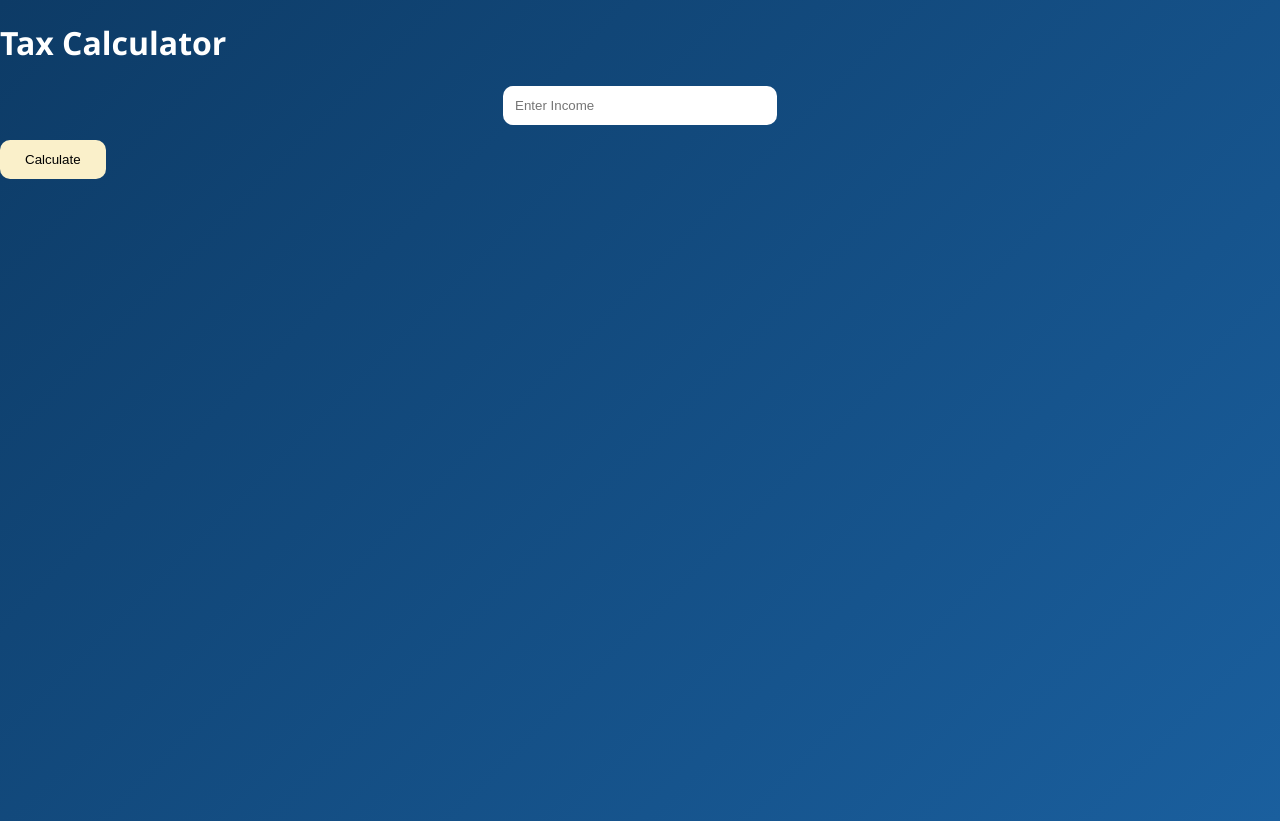
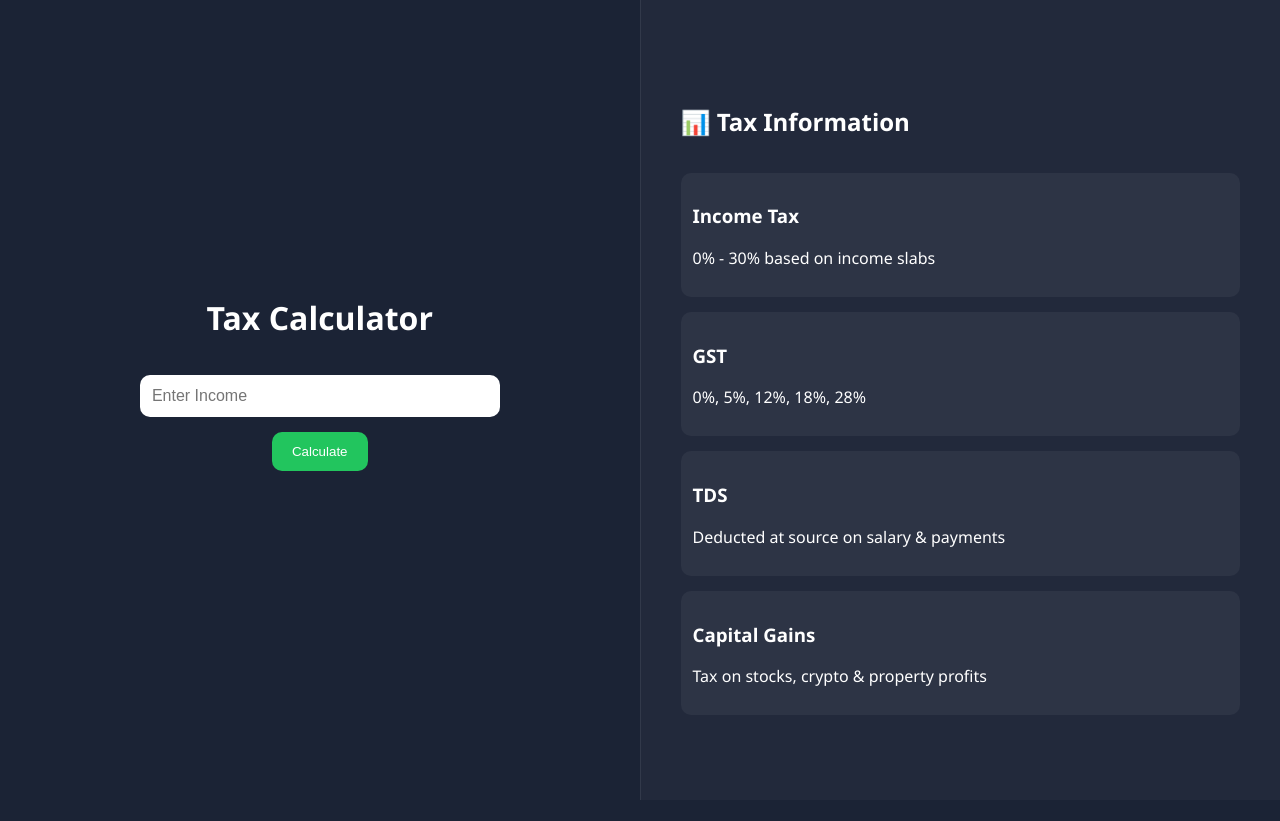
Before and after one commit to PallaviNawander/personal-finance-manager, a Flask app: page /tax in a window 1280 px wide. After the commit the page ends 800 px from the top, so only its background shows below. Run offline with Flask 3, Linux system fonts and the light colour scheme.

Commit message:
Updated UI for tax and news pages

```diff
--- a/app.py
+++ b/app.py
@@ -250,14 +250,30 @@ User:
 # ------------------ OTHER ROUTES ------------------
 @app.route("/news")
 def finance_news():
-    url = "https://newsapi.org/v2/top-headlines"
+    import requests
 
-    params = {
-        "category": "business",
-        "language": "en",
-        "apiKey": NEWS_API_KEY,
-        "pageSize": 10
-    }
+    query = request.args.get("q")
+
+    # If user searches → show search results
+    if query:
+        url = "https://newsapi.org/v2/everything"
+        params = {
+            "q": query,
+            "language": "en",
+            "sortBy": "publishedAt",
+            "apiKey": NEWS_API_KEY,
+            "pageSize": 10
+        }
+
+    # Otherwise → show random finance/business news
+    else:
+        url = "https://newsapi.org/v2/top-headlines"
+        params = {
+            "category": "business",
+            "language": "en",
+            "apiKey": NEWS_API_KEY,
+            "pageSize": 10
+        }
 
     try:
         res = requests.get(url, params=params, timeout=10)
@@ -265,8 +281,11 @@ def finance_news():
     except:
         articles = []
 
-    return render_template("news.html", articles=articles)
-
+    return render_template(
+        "news.html",
+        articles=articles,
+        query=query
+    )
 @app.route("/budget")
 def budget():
     return render_template("budget.html")
--- a/static/tax.css
+++ b/static/tax.css
@@ -1,50 +1,71 @@
 body {
     margin: 0;
     font-family: 'Segoe UI';
-
-    /* BACKGROUND (important!) */
-    background: linear-gradient(135deg, #0D3B66, #1a5f9e);
-
-    height: 100vh;
-    justify-content: center;
-    align-items: center;
-
+    background: #0f172a;
     color: white;
 }
 
-/* GLASS CONTAINER */
-.container {
-    backdrop-filter: blur(20px);
-    -webkit-backdrop-filter: blur(20px);
+/* FULL SPLIT LAYOUT */
+.tax-wrapper {
+    display: flex;
+    height: 100vh;
+    width: 100%;
+}
 
-    background: rgba(255, 255, 255, 0.1);
+/* BOTH PANELS HALF WIDTH */
+.card {
+    flex: 1;
+    padding: 40px;
+    box-sizing: border-box;
 
-    padding: 40px;
-    border-radius: 20px;
+    display: flex;
+    flex-direction: column;
+    justify-content: center;
+    gap: 15px;
+}
 
-    box-shadow: 0 8px 32px rgba(0,0,0,0.3);
+/* LEFT SIDE (CALCULATOR) */
+.calculator {
+    background: rgba(255,255,255,0.05);
+    border-right: 1px solid rgba(255,255,255,0.1);
+    align-items: center;
+    text-align: center;
+}
 
-    text-align: center;
+/* RIGHT SIDE (INFO) */
+.info {
+    background: rgba(255,255,255,0.08);
 }
 
 /* INPUT */
 input {
-    display: block;
-    margin: 15px auto;
-
     padding: 12px;
-    width: 250px;
-
+    width: 60%;
     border-radius: 10px;
     border: none;
+    outline: none;
+    font-size: 16px;
 }
 
 /* BUTTON */
 button {
-    align-items: center;
-    padding: 12px 25px;
-    background: #FAF0CA;
+    padding: 12px 20px;
+    border-radius: 10px;
     border: none;
+    background: #22c55e;
+    color: white;
+    cursor: pointer;
+    transition: 0.3s;
+}
+
+button:hover {
+    transform: scale(1.05);
+    background: #16a34a;
+}
+
+/* INFO BOXES */
+.box {
+    background: rgba(255,255,255,0.05);
+    padding: 12px;
     border-radius: 10px;
-    cursor: pointer;
 }
--- a/templates/tax.html
+++ b/templates/tax.html
@@ -1,24 +1,61 @@
 <!DOCTYPE html>
 <html>
 <head>
-    <title>Tax</title>
+    <title>Tax Calculator</title>
     <link rel="stylesheet" href="{{ url_for('static', filename='tax.css') }}">
 </head>
 
 <body>
 
-<h1 class="center-title">Tax Calculator</h1>
+<div class="tax-wrapper">
 
-<input type="number" id="income" placeholder="Enter Income">
-<button onclick="calc()">Calculate</button>
+    <!-- LEFT: CALCULATOR -->
+    <div class="card calculator">
 
-<h3 id="result"></h3>
+        <h1>Tax Calculator</h1>
+
+        <input type="number" id="income" placeholder="Enter Income">
+
+        <button onclick="calc()">Calculate</button>
+
+        <h2 id="result"></h2>
+
+    </div>
+
+    <!-- RIGHT: INFO PANEL -->
+    <div class="card info">
+
+        <h2>📊 Tax Information</h2>
+
+        <div class="box">
+            <h3>Income Tax</h3>
+            <p>0% - 30% based on income slabs</p>
+        </div>
+
+        <div class="box">
+            <h3>GST</h3>
+            <p>0%, 5%, 12%, 18%, 28%</p>
+        </div>
+
+        <div class="box">
+            <h3>TDS</h3>
+            <p>Deducted at source on salary & payments</p>
+        </div>
+
+        <div class="box">
+            <h3>Capital Gains</h3>
+            <p>Tax on stocks, crypto & property profits</p>
+        </div>
+
+    </div>
+
+</div>
 
 <script>
 function calc(){
     let income = document.getElementById("income").value;
     let tax = income * 0.1;
-    document.getElementById("result").innerText = "Tax: ₹" + tax;
+    document.getElementById("result").innerText = "Estimated Tax: ₹" + tax;
 }
 </script>
 
--- a/templates/welcome.html
+++ b/templates/welcome.html
@@ -5,14 +5,14 @@
 
     <link rel="stylesheet" href="{{ url_for('static', filename='style3.css') }}">
 
-    <link href="https://fonts.googleapis.com/css2?family=Libre+Baskerville:wght@400;700&display=swap" rel="stylesheet">
-    <link href="https://fonts.googleapis.com/css2?family=Didact+Gothic&display=swap" rel="stylesheet">
+    <!-- Improved font pairing (clean + premium) -->
+    <link href="https://fonts.googleapis.com/css2?family=Libre+Baskerville:wght@400;700&family=Poppins:wght@300;400;500&display=swap" rel="stylesheet">
 </head>
 
 <body>
     <div class="container">
         <h1>FinTech AI</h1>
-        <p>Your smart money assistant</p>
+        <p class="tagline">Your smart money assistant</p>
 
         <div class="buttons">
             <button onclick="goToLogin()">Login</button>
```
Also changed, not shown: static/dashboard.css (+54 -11 lines), static/news.css (+39 -0 lines), static/style3.css (+60 -45 lines), templates/dashboard_view.html (+22 -21 lines), templates/news.html (+15 -0 lines), database.db.
